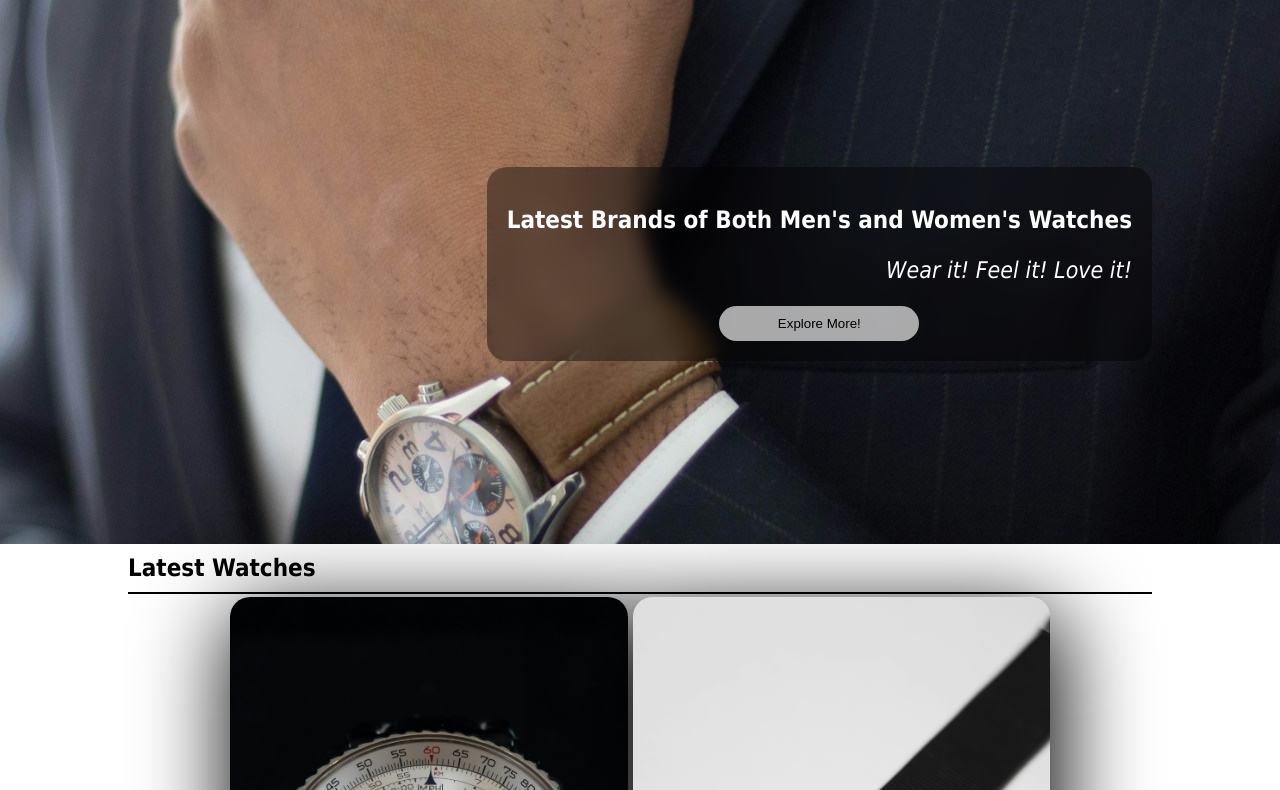
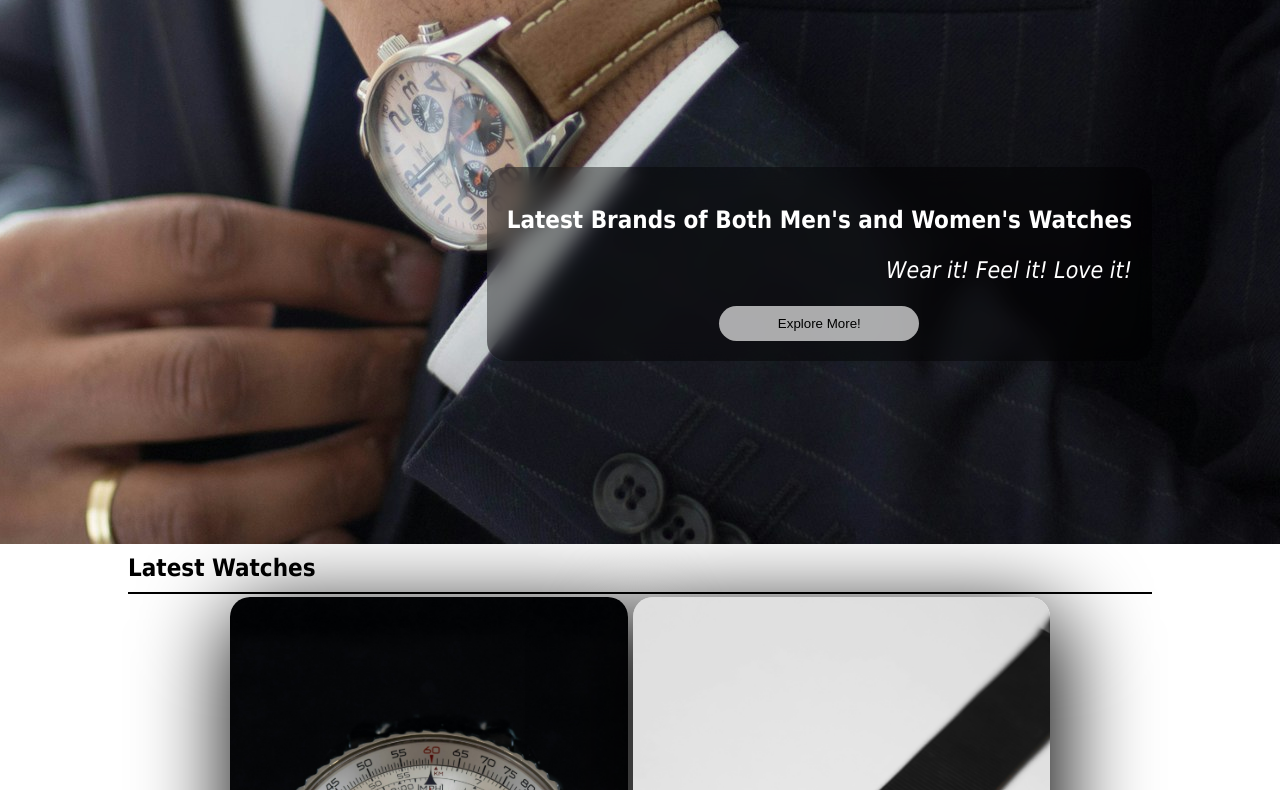
Before and after one commit to Shakyasubin/E-com-Website, a plain HTML site: page index.html in a window 1280 px wide. Shown: the part 112-902 px from the top of the page. Drawn offline with Linux system fonts and the light colour scheme.

Commit message:
fixed background image of hero section

```diff
--- a/style.css
+++ b/style.css
@@ -89,6 +89,7 @@ body {
 /* <!-- Hero --> */
 .hero {
   background: url(./assets/hero.jpg) center;
+  background-position: bottom;
   height: 70vh;
   display: flex;
 }
```
